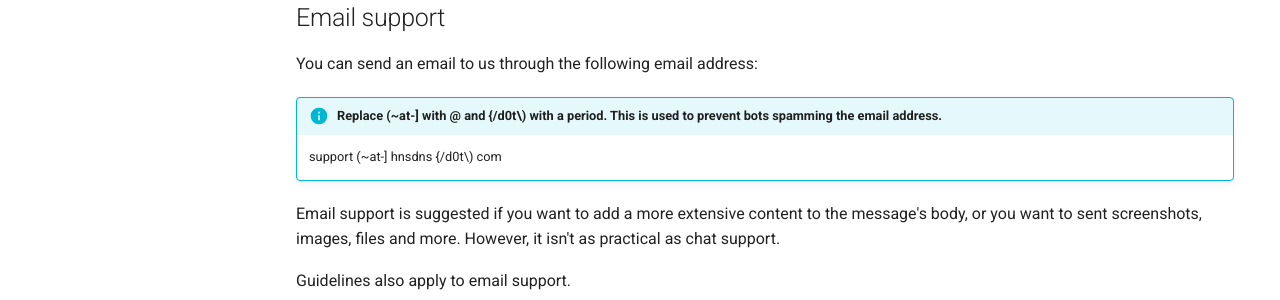
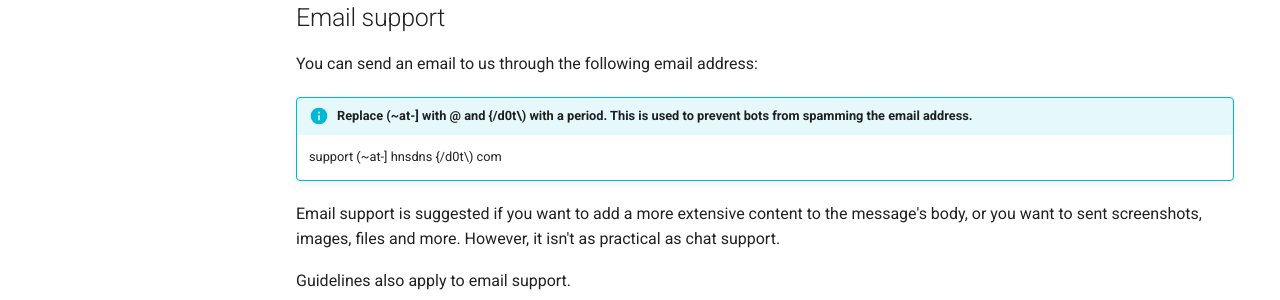
Before and after one commit to HNSDNS/docs, an MkDocs documentation site: the page built from docs/support/index.md, in a window 1280 px wide and 1115 px high. Shown: the part 732-1032 px from the top of the window. Built offline with MkDocs 1.6.1 and Material for MkDocs 9.7.7, drawn with Linux system fonts in a browser that asks for light colours; comment, search, counter and statistics services are not loaded.

Commit message:
Update index.md

```diff
--- a/docs/support/index.md
+++ b/docs/support/index.md
@@ -21,7 +21,7 @@ We usually respond in less than a day.
 
 You can send an email to us through the following email address:
 
-!!! info "Replace (~at-] with @ and {/d0t\\) with a period. This is used to prevent bots spamming the email address."
+!!! info "Replace (~at-] with @ and {/d0t\\) with a period. This is used to prevent bots from spamming the email address."
 
     support (~at-] hnsdns {/d0t\\) com
 
```
